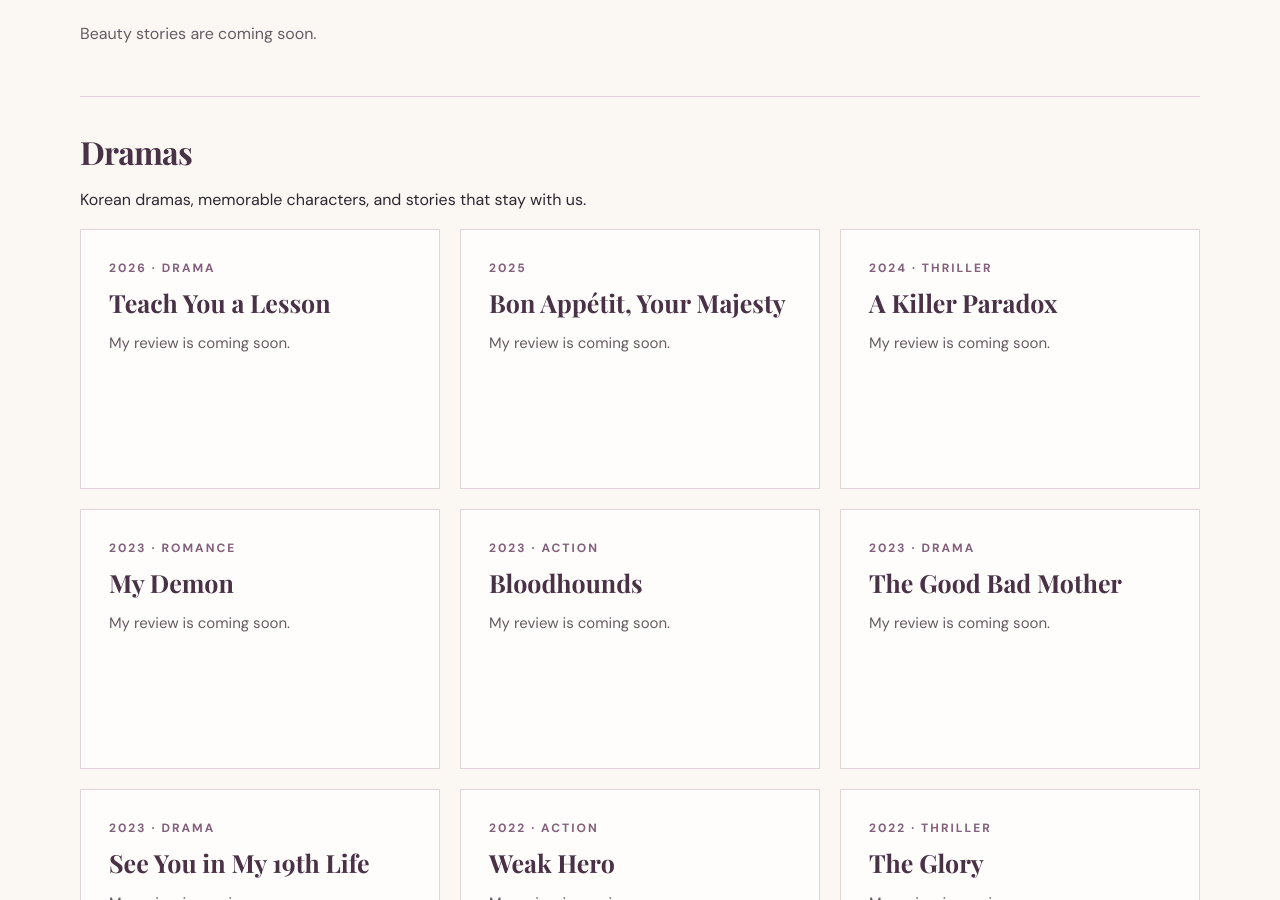
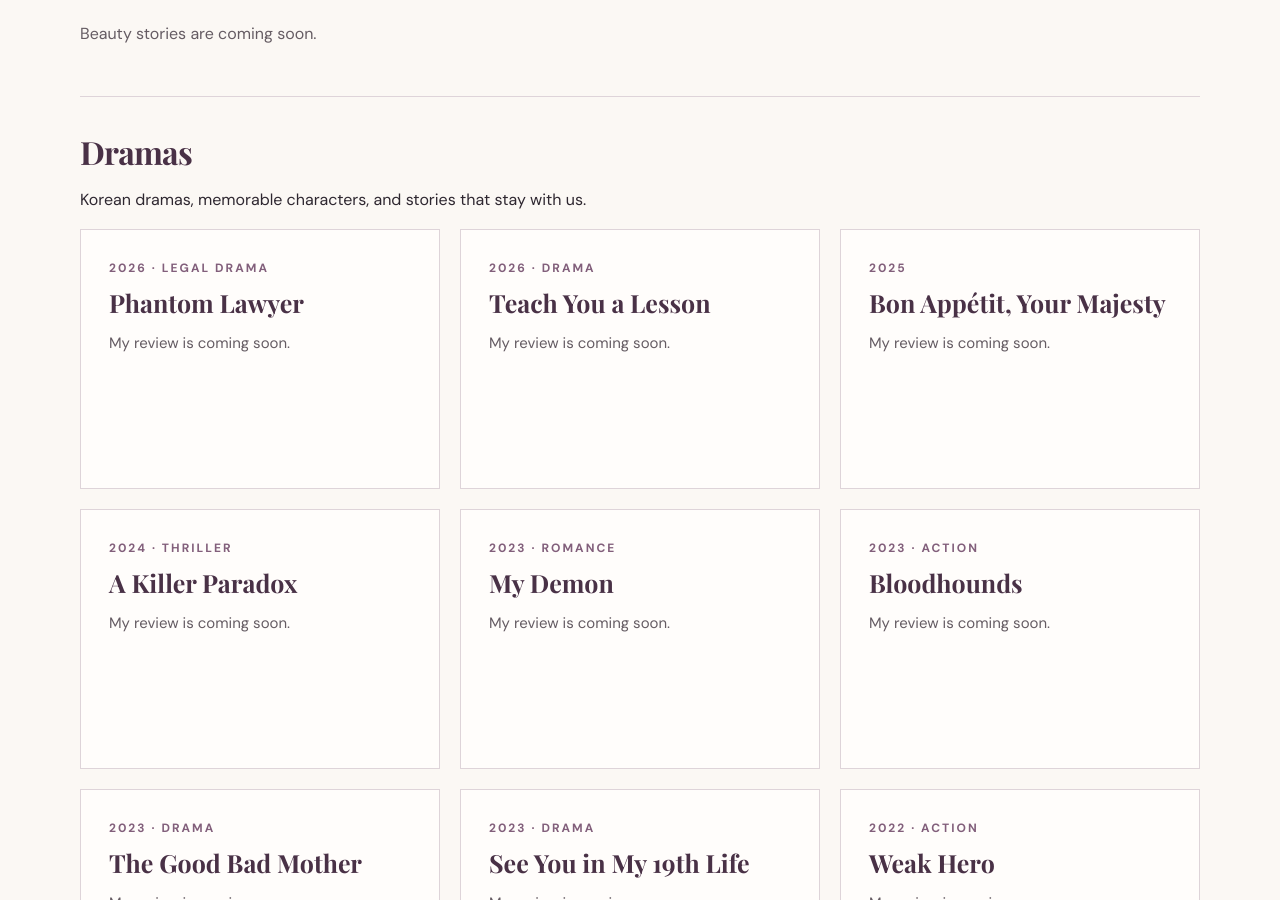
Before and after one commit to lydiarim22-coder/mindoflydia, a Jekyll site: the page built from korean-culture.html, in a window 1280 px wide and 900 px high, scrolled down 934 px. Built offline with Jekyll 4.4.1, drawn with Linux system fonts in a browser that asks for light colours; some web fonts are replaced.

Commit message:
Add Phantom Lawyer to Korean Culture dramas

```diff
--- a/_data/korean_culture_items.yml
+++ b/_data/korean_culture_items.yml
@@ -146,3 +146,9 @@
   genre: Action
   topic: dramas
   note: "My review is coming soon."
+
+- title: "Phantom Lawyer"
+  year: 2026
+  genre: Legal drama
+  topic: dramas
+  note: "My review is coming soon."
```
